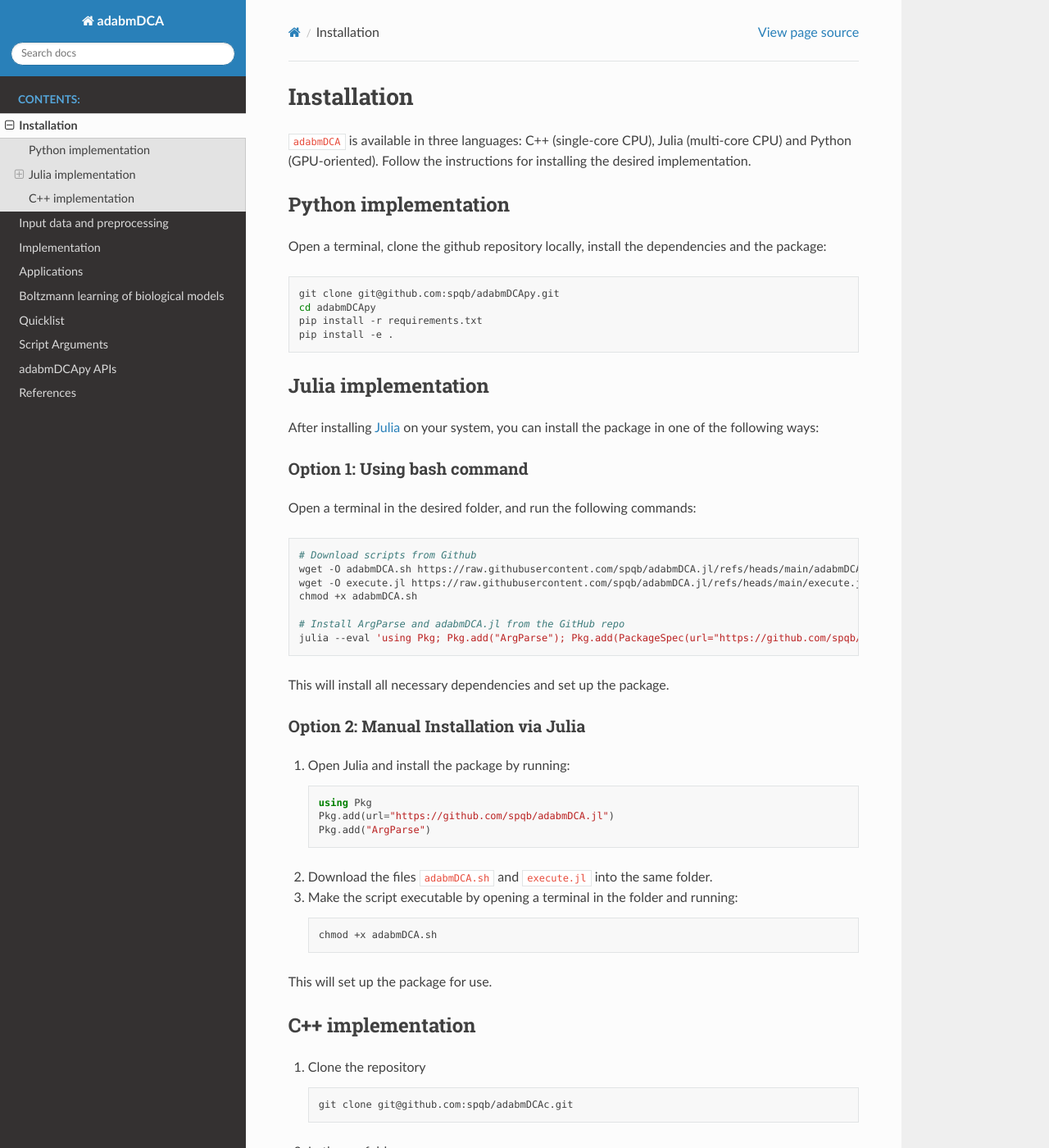
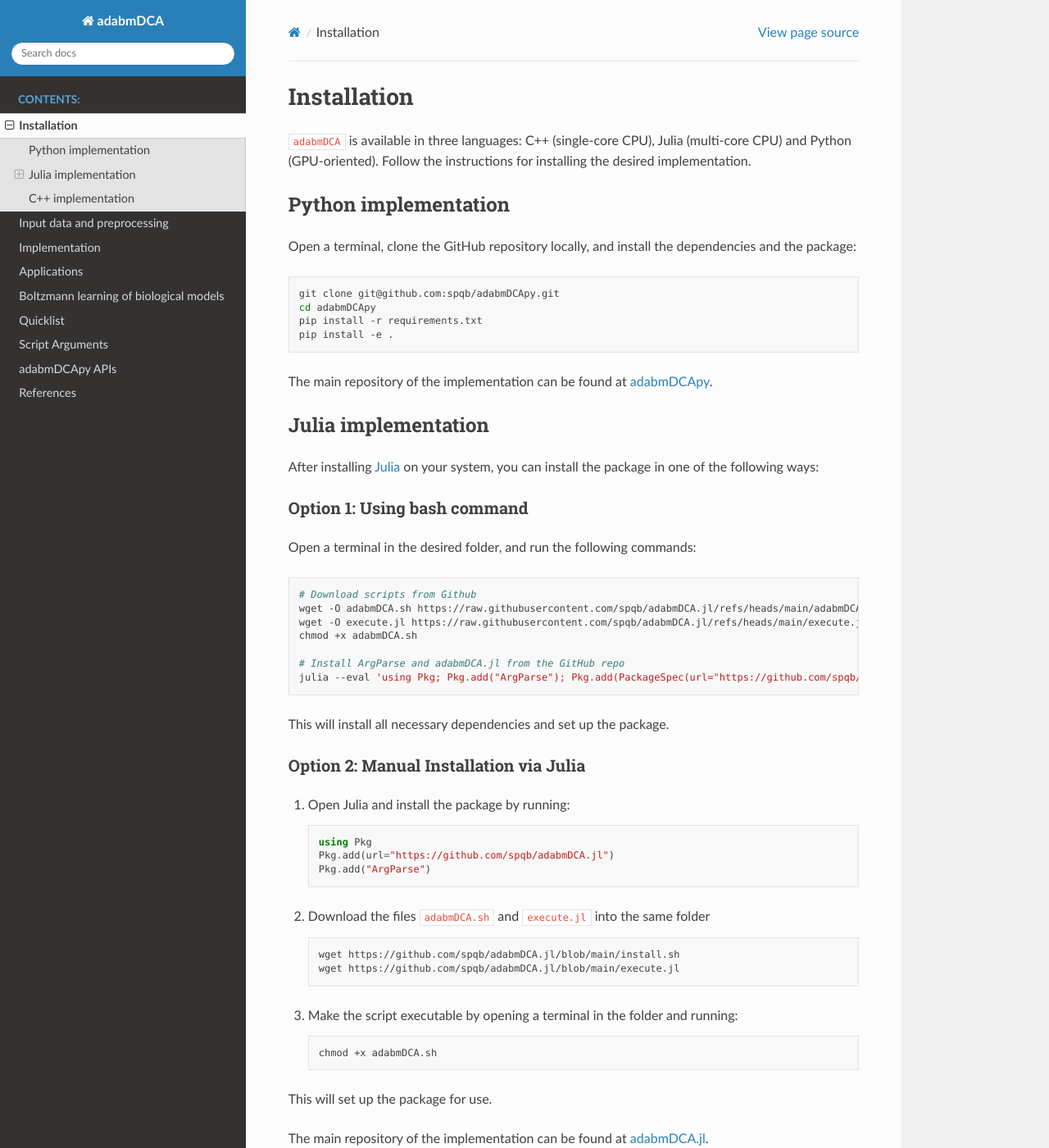
Before and after one commit to spqb/adabmDCApy, a Sphinx documentation site: the page built from doc/installation.md, in a window 1280 px wide and 1400 px high. Shown: the whole window at 82% size. Built offline with Sphinx 7.4.7 and the Read the Docs theme 3.1.0, drawn with Linux system fonts in a browser that asks for light colours; some of the changed text lies outside the part shown.

Commit message:
Updated documentaton

````diff
--- a/doc/installation.md
+++ b/doc/installation.md
@@ -1,9 +1,10 @@
-## Installation
+# Installation
 
 `adabmDCA` is available in three languages: C++ (single-core CPU), Julia (multi-core CPU) and Python (GPU-oriented). Follow the instructions for installing the desired implementation.
 
-### Python implementation
-Open a terminal, clone the github repository locally, install the dependencies and the package:
+## Python implementation
+
+Open a terminal, clone the GitHub repository locally, and install the dependencies and the package:
 
 ```bash
 git clone git@github.com:spqb/adabmDCApy.git
@@ -12,10 +13,14 @@
 pip install -e .
 ```
 
-### Julia implementation
+The main repository of the implementation can be found at [adabmDCApy](https://github.com/spqb/adabmDCApy.git).
+
+## Julia implementation
+
 After installing [Julia](https://julialang.org/downloads/) on your system, you can install the package in one of the following ways:
 
-#### Option 1: Using bash command
+### Option 1: Using bash command
+
 Open a terminal in the desired folder, and run the following commands:
 
 ```bash
@@ -29,7 +34,7 @@
 ```
 This will install all necessary dependencies and set up the package.
 
-#### Option 2: Manual Installation via Julia
+### Option 2: Manual Installation via Julia
 
 1.  Open Julia and install the package by running:
     ```Julia
@@ -37,7 +42,12 @@
     Pkg.add(url="https://github.com/spqb/adabmDCA.jl")
     Pkg.add("ArgParse")
     ```
-2.  Download the files `adabmDCA.sh` and `execute.jl` into the same folder.
+
+2.  Download the files `adabmDCA.sh` and `execute.jl` into the same folder
+    ```bash
+    wget https://github.com/spqb/adabmDCA.jl/blob/main/install.sh
+    wget https://github.com/spqb/adabmDCA.jl/blob/main/execute.jl
+    ```
 
 3.  Make the script executable by opening a terminal in the folder and running:
     ```bash
@@ -45,7 +55,9 @@
     ```
 This will set up the package for use.
 
-### C++ implementation
+The main repository of the implementation can be found at [adabmDCA.jl](https://github.com/spqb/adabmDCA.jl.git).
+
+## C++ implementation
 
 1.    Clone the repository
       ```bash
@@ -55,8 +67,10 @@
       ```bash
       make
       ```
-3.    It will generate the executable file __adabmDCA__. See
+3.    It will generate the executable file __adabmDCA__. In the main folder run also `chmod +x adabmDCA.sh` to use the main script file. See
       ```bash
-      ./adabmDCA -h
+      ./adabmDCA --help
       ```
       for a complete list of features.
+
+The main repository of the implementation can be found at [adabmDCAc](https://github.com/spqb/adabmDCAc.git).
````
Also changed, not shown: doc/index.md (+3 -1 lines).
